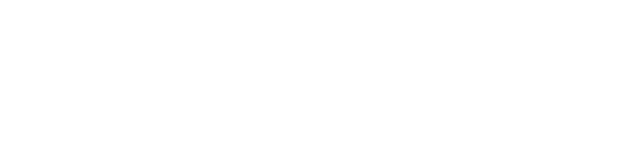
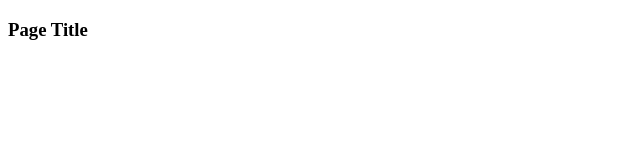
Before and after one commit to Danish-Ehsan/git-test, a plain HTML site: page index.html in a window 1280 px wide. Shown: the whole page, without its empty margins (0-640 px from the left). Drawn offline with Linux system fonts and the light colour scheme.

Commit message:
Added Page Title

```diff
--- a/index.html
+++ b/index.html
@@ -1,5 +1,7 @@
 <!DOCTYPE html>
 <html>
     <head></head>
-    <body></body>
+    <body>
+        <h3>Page Title</h3>
+    </body>
 </html>
```
